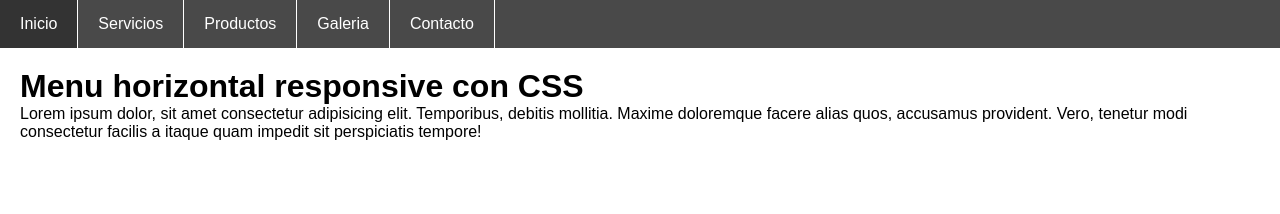
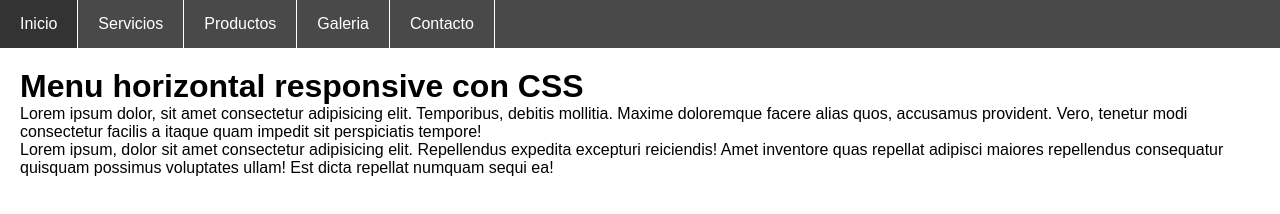
Before and after one commit to camposofreddy/primer, a plain HTML site: page index.html in a window 1280 px wide. Drawn offline with Linux system fonts and the light colour scheme.

Commit message:
segundo commit

```diff
--- a/index.html
+++ b/index.html
@@ -28,6 +28,7 @@
     <main>
         <h1>Menu horizontal responsive con CSS</h1>
         <p>Lorem ipsum dolor, sit amet consectetur adipisicing elit. Temporibus, debitis mollitia. Maxime doloremque facere alias quos, accusamus provident. Vero, tenetur modi consectetur facilis a itaque quam impedit sit perspiciatis tempore!</p>
+        <p>Lorem ipsum, dolor sit amet consectetur adipisicing elit. Repellendus expedita excepturi reiciendis! Amet inventore quas repellat adipisci maiores repellendus consequatur quisquam possimus voluptates ullam! Est dicta repellat numquam sequi ea!</p>
     </main>
 
 </body>
```
